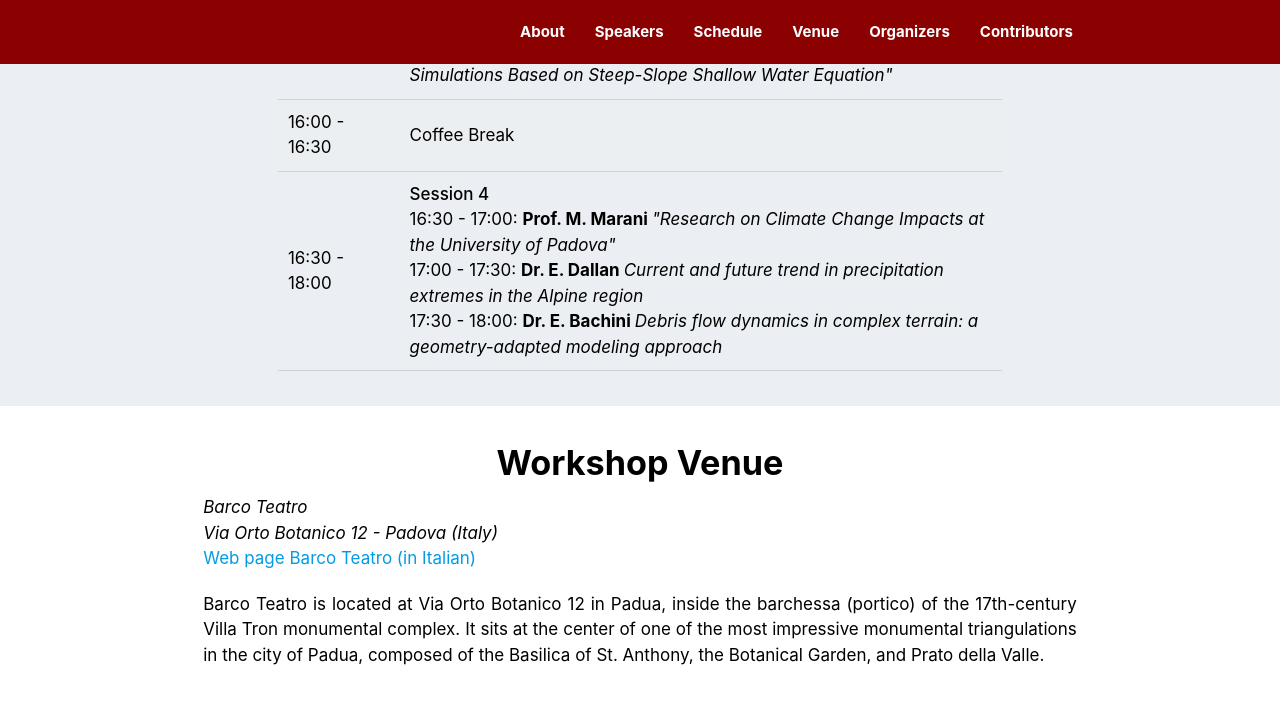
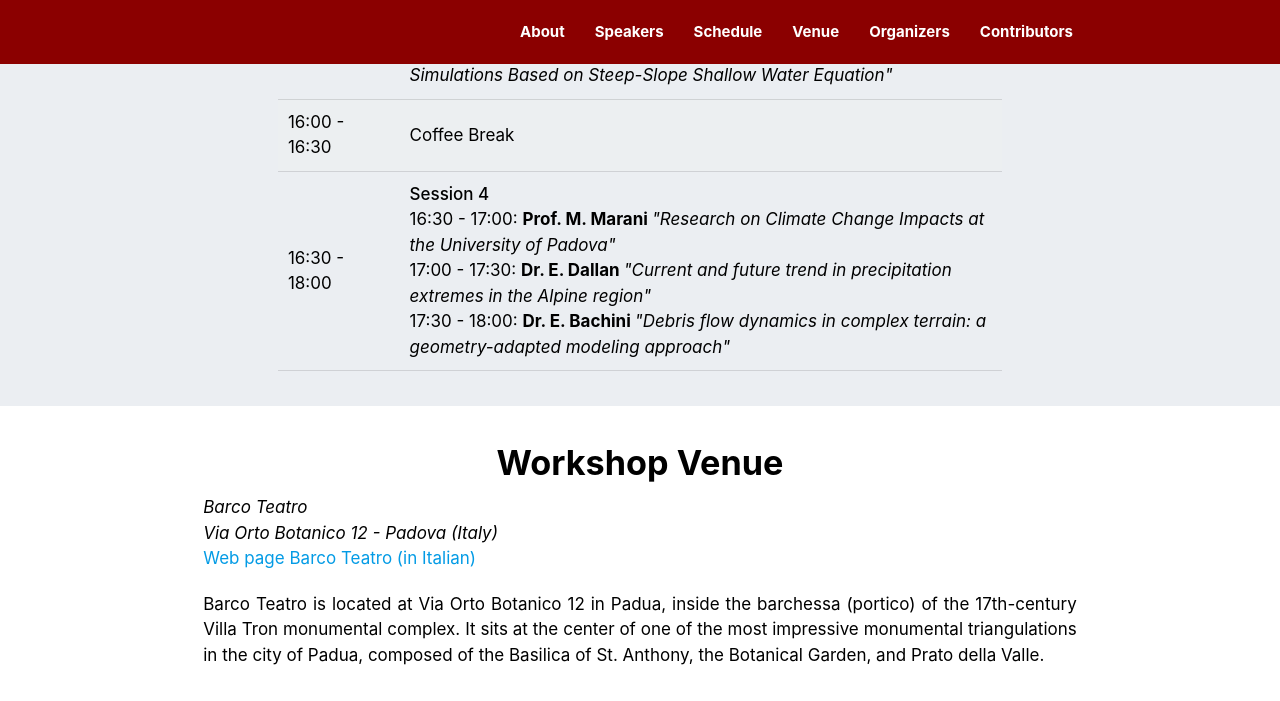
Before and after one commit to DMunipd/hydrorom26, a Jekyll site: the page built from index.html, in a window 1280 px wide and 900 px high, scrolled down 3089 px, cut to the strip 0-701 px from the top of the window. Built offline with Jekyll 4.4.1, drawn with Linux system fonts in a browser that asks for light colours; nearby versions of some CDN libraries.

Commit message:
virgolette

```diff
--- a/_includes/schedule.html
+++ b/_includes/schedule.html
@@ -106,8 +106,8 @@
                      <td>
                         <strong>Session 4</strong><br>
                         16:30 - 17:00: <b> Prof. M. Marani </b>  <i>"Research on Climate Change Impacts at the University of Padova"</i> <br>
-                        17:00 - 17:30: <b>Dr. E. Dallan </b> <i>Current and future trend in precipitation extremes in the Alpine region </i> <br>
-                        17:30 - 18:00: <b>Dr. E. Bachini </b> <i>Debris flow dynamics in complex terrain: a geometry-adapted modeling approach</i>
+                        17:00 - 17:30: <b>Dr. E. Dallan </b> <i>"Current and future trend in precipitation extremes in the Alpine region"</i> <br>
+                        17:30 - 18:00: <b>Dr. E. Bachini </b> <i>"Debris flow dynamics in complex terrain: a geometry-adapted modeling approach"</i>
                      </td>
                   </tr>
                </tbody>
```
